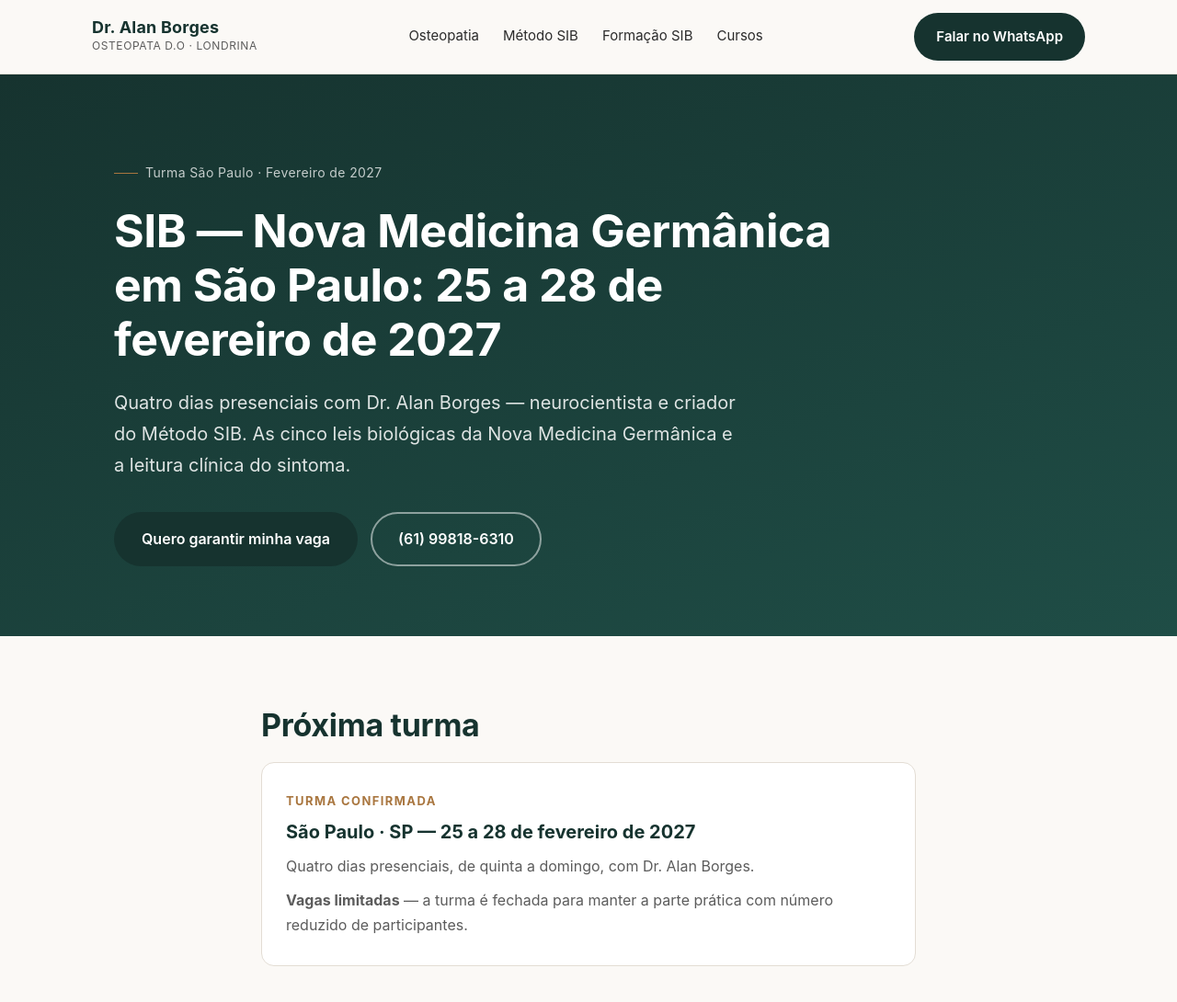
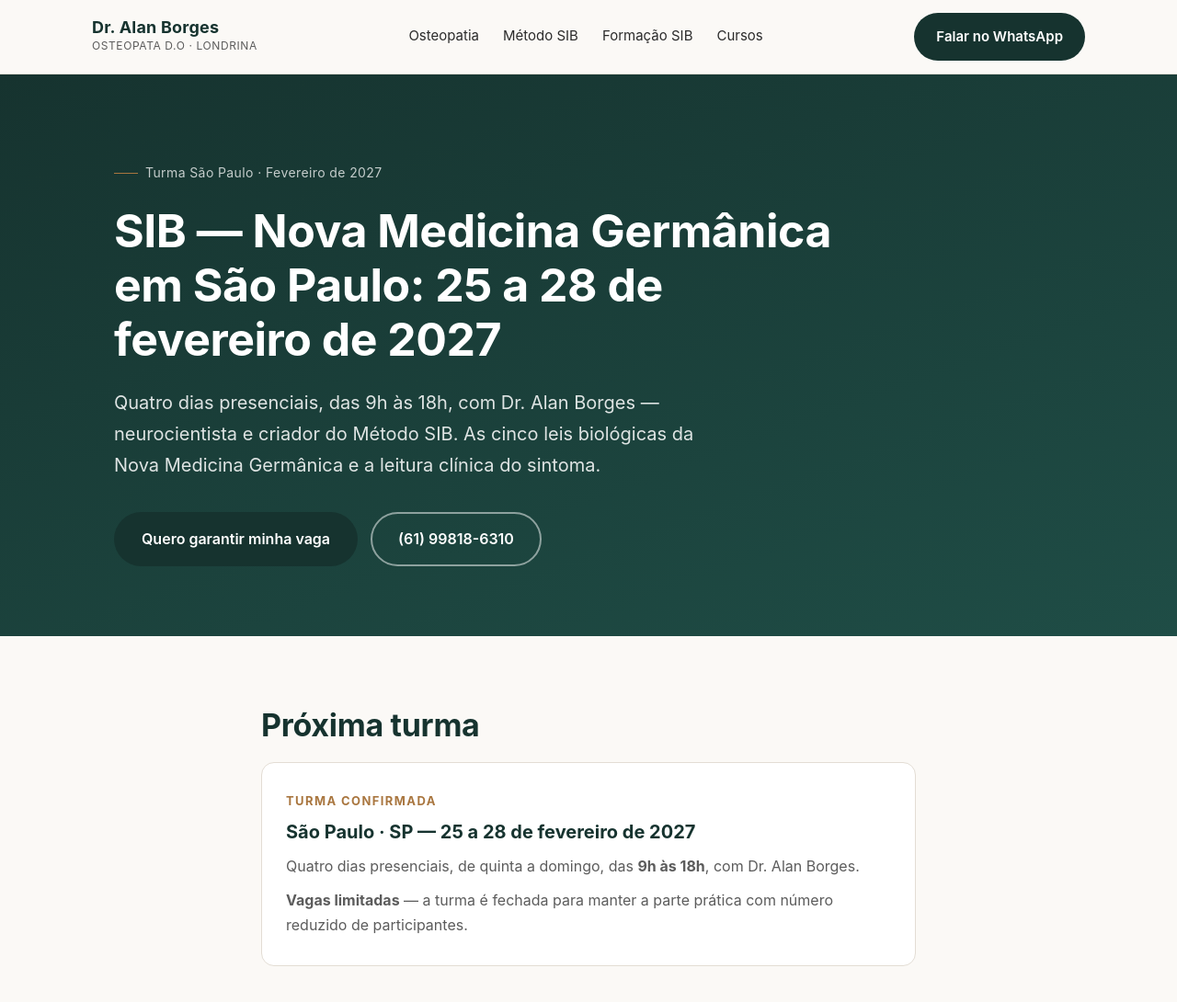
Before and after one commit to dralanborges-crypto/site-dralanborges, a plain HTML site: page turma-sib-sao-paulo-2027.html in a window 1280 px wide. Shown: the top 1090 px of the page at 92% size. Drawn offline with Linux system fonts and the light colour scheme.

Commit message:
Turma SP: horário 9h-18h

```diff
--- a/turma-sib-sao-paulo-2027.html
+++ b/turma-sib-sao-paulo-2027.html
@@ -4,7 +4,7 @@
 <meta charset="utf-8">
 <meta name="viewport" content="width=device-width, initial-scale=1">
 <title>SIB — Nova Medicina Germânica · Turma São Paulo, 25 a 28 de fevereiro de 2027</title>
-<meta name="description" content="Turma presencial do SIB — Nova Medicina Germânica em São Paulo, 25 a 28 de fevereiro de 2027, com Dr. Alan Borges. As cinco leis biológicas e a leitura clínica do sintoma.">
+<meta name="description" content="Turma presencial do SIB — Nova Medicina Germânica em São Paulo, 25 a 28 de fevereiro de 2027, das 9h às 18h, com Dr. Alan Borges. As cinco leis biológicas e a leitura clínica do sintoma.">
 <link rel="canonical" href="https://dralanborges.com.br/turma-sib-sao-paulo-2027.html">
 <meta name="robots" content="noindex, follow">
 <meta name="geo.region" content="BR-PR" />
@@ -46,6 +46,8 @@
       "courseMode": "onsite",
       "startDate": "2027-02-25",
       "endDate": "2027-02-28",
+      "startTime": "09:00",
+      "endTime": "18:00",
       "location": {
         "@type": "Place",
         "name": "São Paulo · SP",
@@ -85,7 +87,7 @@
   <div class="wrap">
     <div class="selo">Turma São Paulo · Fevereiro de 2027</div>
     <h1>SIB — Nova Medicina Germânica em São Paulo: 25 a 28 de fevereiro de 2027</h1>
-    <p class="sub">Quatro dias presenciais com Dr. Alan Borges — neurocientista e criador do Método SIB. As cinco leis biológicas da Nova Medicina Germânica e a leitura clínica do sintoma.</p>
+    <p class="sub">Quatro dias presenciais, das 9h às 18h, com Dr. Alan Borges — neurocientista e criador do Método SIB. As cinco leis biológicas da Nova Medicina Germânica e a leitura clínica do sintoma.</p>
     <div class="acoes">
       <a class="btn btn-primario" href="https://wa.me/5561998186310?text=Ol%C3%A1%2C%20vim%20pelo%20site%20do%20Dr.%20Alan%20Borges%20e%20quero%20informa%C3%A7%C3%B5es%20sobre%20a%20turma%20do%20SIB%20-%20Nova%20Medicina%20Germ%C3%A2nica%20em%20S%C3%A3o%20Paulo">Quero garantir minha vaga</a>
       <a class="btn btn-claro" href="tel:+5561998186310">(61) 99818-6310</a>
@@ -100,7 +102,7 @@
       <div class="card" style="cursor:default">
         <div class="num">Turma confirmada</div>
         <h3>São Paulo · SP — 25 a 28 de fevereiro de 2027</h3>
-        <p>Quatro dias presenciais, de quinta a domingo, com Dr. Alan Borges.</p>
+        <p>Quatro dias presenciais, de quinta a domingo, das <strong>9h às 18h</strong>, com Dr. Alan Borges.</p>
         <p style="margin-top:10px"><strong>Vagas limitadas</strong> — a turma é fechada para manter a parte prática com número reduzido de participantes.</p>
       </div>
     </div>
```
